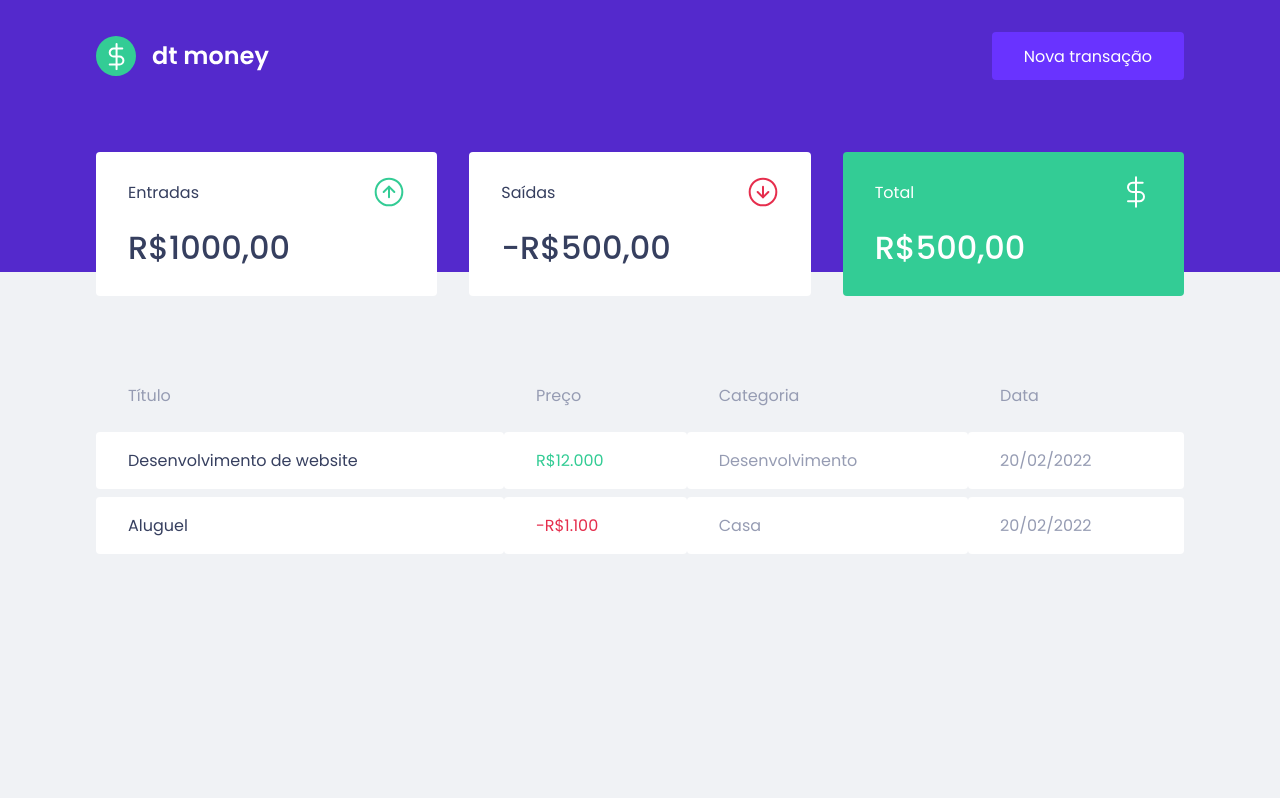
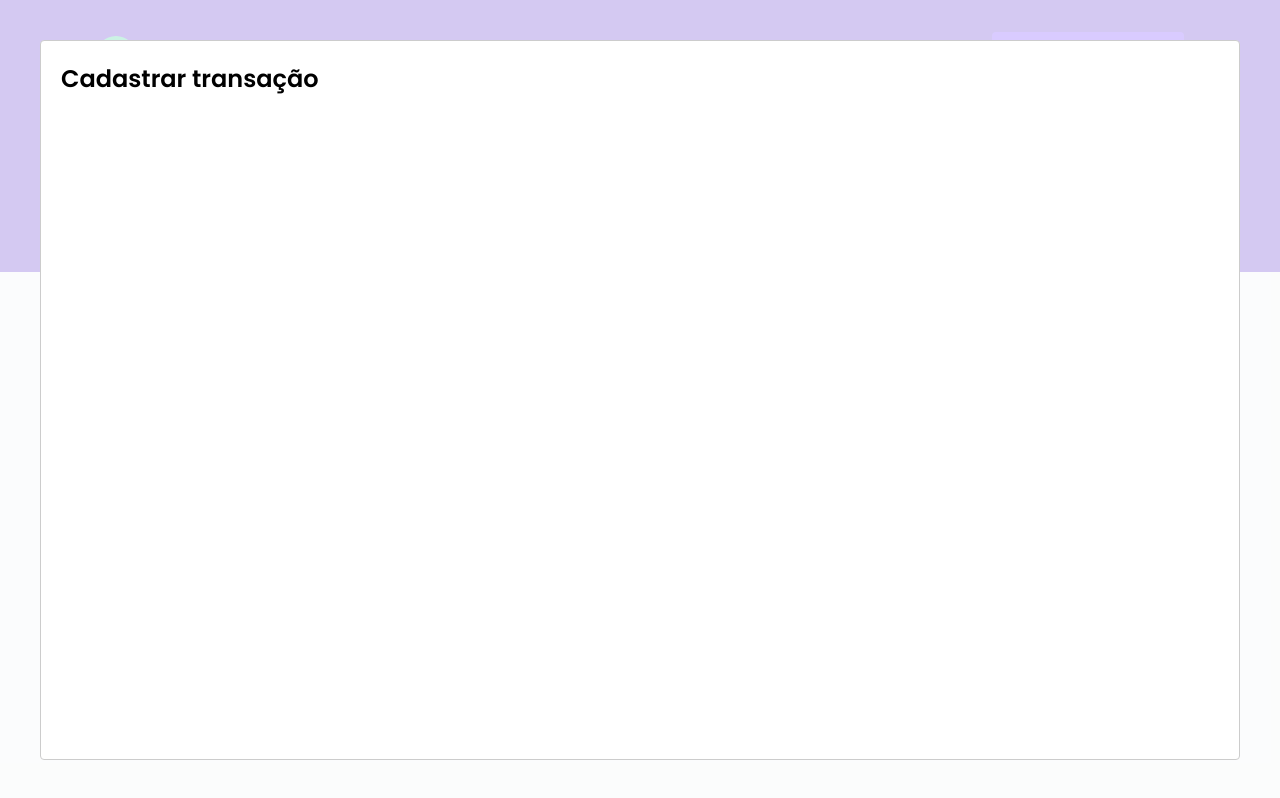
Before and after one commit to ccszanin/dtmoney, a React (Create React App) app: page / in a window 1280 px wide. Both pictures are taken after a click on the button "Nova transação". Built offline with nearby package versions, Linux system fonts and the light colour scheme; no server answers; what miragejs would draw is missing.

Commit message:
configuring modal

```diff
--- a/package.json
+++ b/package.json
@@ -7,6 +7,7 @@
     "miragejs": "^0.1.43",
     "react": "^17.0.2",
     "react-dom": "^17.0.2",
+    "react-modal": "^3.14.4",
     "react-scripts": "5.0.0",
     "styled-components": "^5.3.3",
     "web-vitals": "^2.1.0"
@@ -19,6 +20,7 @@
     "@types/node": "^16.7.13",
     "@types/react": "^17.0.20",
     "@types/react-dom": "^17.0.9",
+    "@types/react-modal": "^3.13.1",
     "@types/styled-components": "^5.1.23",
     "typescript": "^4.4.2"
   },
--- a/src/App.tsx
+++ b/src/App.tsx
@@ -1,12 +1,33 @@
+import {useState}  from 'react';
+import Modal from 'react-modal';
 import { Dashboard } from "./components/Dashboard";
 import { Header } from "./components/Header";
+import { NewTransactionModal } from './components/NewTransactionModal';
 import {GlobalStyle} from "./styles/global"
 
+Modal.setAppElement('#root');
+
  export function App() {
+  const [isNewTransactionModalOpen, setIsNewTransactionModalOpen] = useState(false);
+
+  function  handleOpenNewTransactionModal(){
+    setIsNewTransactionModalOpen(true);
+  }
+  function handleCloseNewTransactionModal(){
+    setIsNewTransactionModalOpen(false);
+
+  }
+
   return (
     <>
-      <Header />
+      <Header onOpenNewTransactionModal={handleOpenNewTransactionModal}/>
       <Dashboard />
+
+      <NewTransactionModal
+         isOpen={isNewTransactionModalOpen}
+         onRequestClose={handleCloseNewTransactionModal}
+
+      />
       < GlobalStyle />
     </>
   );
--- a/src/components/Header/index.tsx
+++ b/src/components/Header/index.tsx
@@ -1,17 +1,21 @@
+
 import logoImg from "../../assets/logo.svg"
 import { Container, Content} from "./styles"
 
+interface HeaderProps{
+  onOpenNewTransactionModal:() => void;
+}
 
-
-export function Header () {
+export function Header ({onOpenNewTransactionModal}: HeaderProps) {
 return (
   <Container>
     <Content>
 
    <img src={logoImg} alt="dt money" />
-   <button type="button">
+   <button type="button" onClick={onOpenNewTransactionModal}>
      Nova transação
    </button>
+
    </Content>
   </Container>
 )
--- /dev/null
+++ b/src/components/NewTransactionModal/index.tsx
@@ -0,0 +1,18 @@
+import Modal from 'react-modal';
+
+interface NewTransactionModalProps {
+  isOpen: boolean;
+  onRequestClose: () => void;
+}
+
+export function NewTransactionModal({ isOpen, onRequestClose }: NewTransactionModalProps) {
+  return(
+    <Modal
+    isOpen={isOpen}
+    onRequestClose= {onRequestClose}
+    >
+      <h2>Cadastrar transação</h2>
+    </Modal>
+
+  );
+}
--- /dev/null
+++ b/src/components/NewTransactionModal/styles.ts
@@ -0,0 +1,3 @@
+import styled from 'styled-components';
+
+export const Container = styled.div ``;
```
Also changed, not shown: 1 other file (tests, documents, lock files or other folders).
